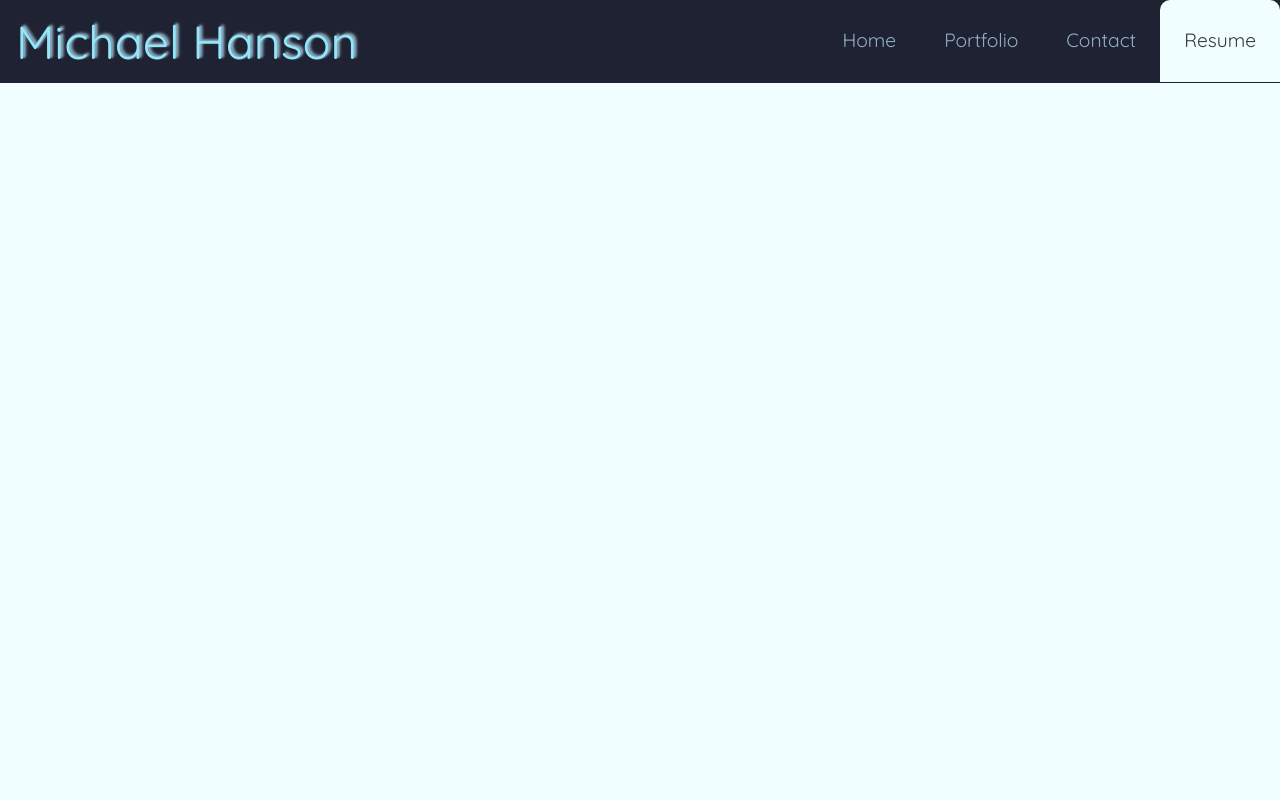
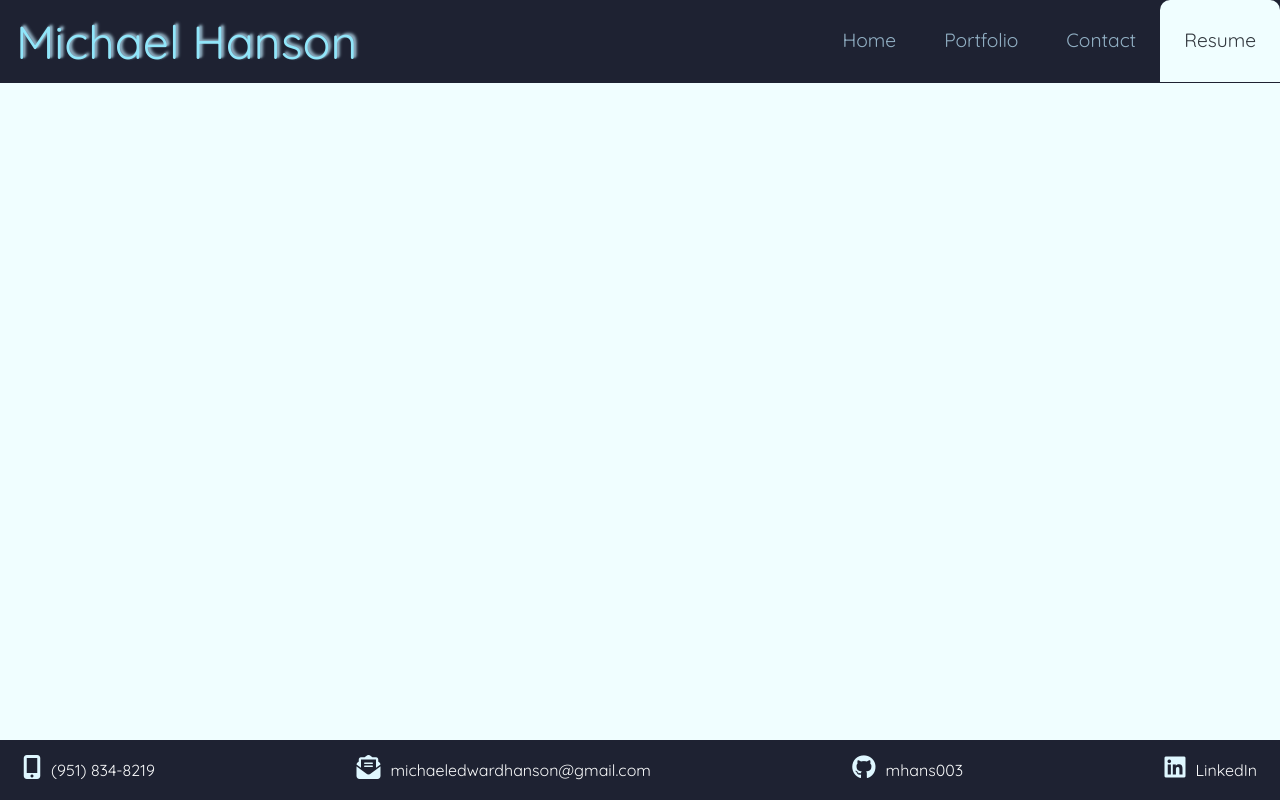
Before and after one commit to mhans003/michaelhanson-portfolio-react, a React (Create React App) app: page /resume in a window 1280 px wide. Built offline with nearby package versions, Linux system fonts and the light colour scheme; a web font is replaced by a local one.

Commit message:
Application now contains functional footer component (using sub-component footer item) from old portfolio, which takes in an icon class, text, url, and alt text.

```diff
--- a/public/index.html
+++ b/public/index.html
@@ -9,6 +9,8 @@
       name="description"
       content="Web site created using create-react-app"
     />
+    <!--Fontawesome-->
+    <script src="https://kit.fontawesome.com/f10d4c591f.js" crossorigin="anonymous"></script>
     <!--Google Fonts-->
     <link href="https://fonts.googleapis.com/css2?family=Expletus+Sans:wght@400;700&display=swap" rel="stylesheet">
     <link href="https://fonts.googleapis.com/css2?family=Open+Sans:wght@300&display=swap" rel="stylesheet">
--- /dev/null
+++ b/src/components/Footer/index.js
@@ -0,0 +1,18 @@
+import FooterItem from "../FooterItem";
+
+function Footer() {
+    return (
+        <footer className="footer bg-dark">
+            <nav className="container-fluid">
+                <div className="row justify-content-between mx-2">
+                    <FooterItem url={`/contact`} icon={`fas fa-mobile-alt`} text={`(951) 834-8219`} alt={`Michael Hanson's Phone Number`}/>
+                    <FooterItem url={`/contact`} icon={`fas fa-envelope-open-text`} text={`michaeledwardhanson@gmail.com`} alt={`Michael Hanson's Email Address`}/>
+                    <FooterItem url={`https://github.com/mhans003`} icon={`fab fa-github`} text={`mhans003`} alt={`Michael Hanson's GitHub Account`}/>
+                    <FooterItem url={`https://www.linkedin.com/in/michaeledwardhanson/`} icon={`fab fa-linkedin`} text={`LinkedIn`} alt={`Michael Hanson's LinkedIn Account`}/>
+                </div>
+            </nav>
+        </footer>
+    );
+}
+
+export default Footer;
--- /dev/null
+++ b/src/components/FooterItem/index.js
@@ -0,0 +1,17 @@
+function FooterItem(props) {
+    return (
+        <span className="text-light">
+            <a href={props.url} target="_blank" rel="noreferrer">
+                <i className={props.icon}></i>
+            </a>
+            <span className="d-none d-md-inline">
+                {props.text}
+                <span className="sr-only">
+                    {props.alt}
+                </span>
+            </span>
+        </span>
+    );
+}
+
+export default FooterItem;
--- a/src/pages/Contact.js
+++ b/src/pages/Contact.js
@@ -1,10 +1,12 @@
 import "./style.css";
 import Header from "../components/Header";
+import Footer from "../components/Footer";
 
 function Contact(props) {
     return (
         <div>
             <Header current={props.current}/>
+            <Footer/>
         </div>
     );
 }
--- a/src/pages/Home.js
+++ b/src/pages/Home.js
@@ -1,10 +1,12 @@
 import "./style.css";
 import Header from "../components/Header";
+import Footer from "../components/Footer";
 
 function Home(props) {
     return (
         <div>
             <Header current={props.current}/>
+            <Footer/>
         </div>
     );
 }
--- a/src/pages/Portfolio.js
+++ b/src/pages/Portfolio.js
@@ -1,10 +1,12 @@
 import "./style.css";
 import Header from "../components/Header";
+import Footer from "../components/Footer";
 
 function Portfolio(props) {
     return (
         <div>
             <Header current={props.current}/>
+            <Footer/>
         </div>
     );
 }
--- a/src/pages/Resume.js
+++ b/src/pages/Resume.js
@@ -1,10 +1,12 @@
 import "./style.css";
 import Header from "../components/Header";
+import Footer from "../components/Footer";
 
 function Resume(props) {
     return (
         <div>
             <Header current={props.current}/>
+            <Footer/>
         </div>
     );
 }
```
